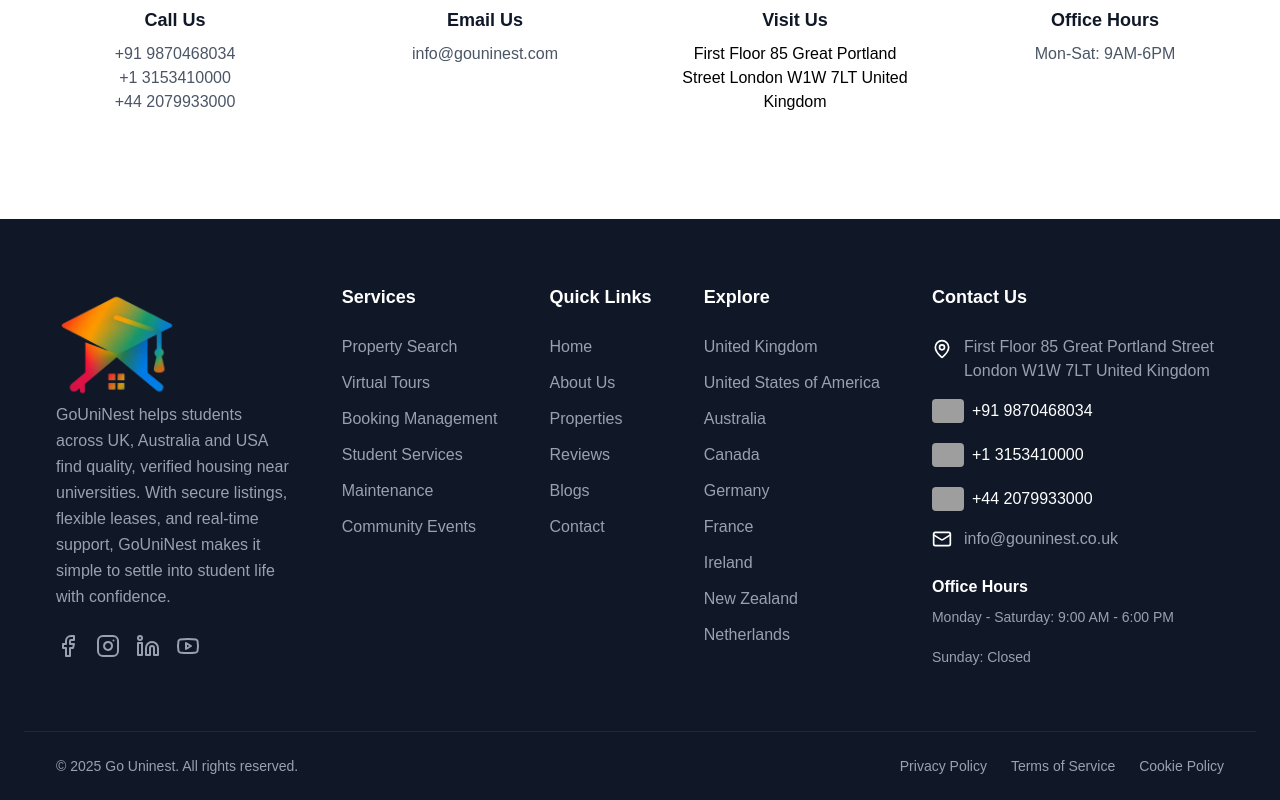
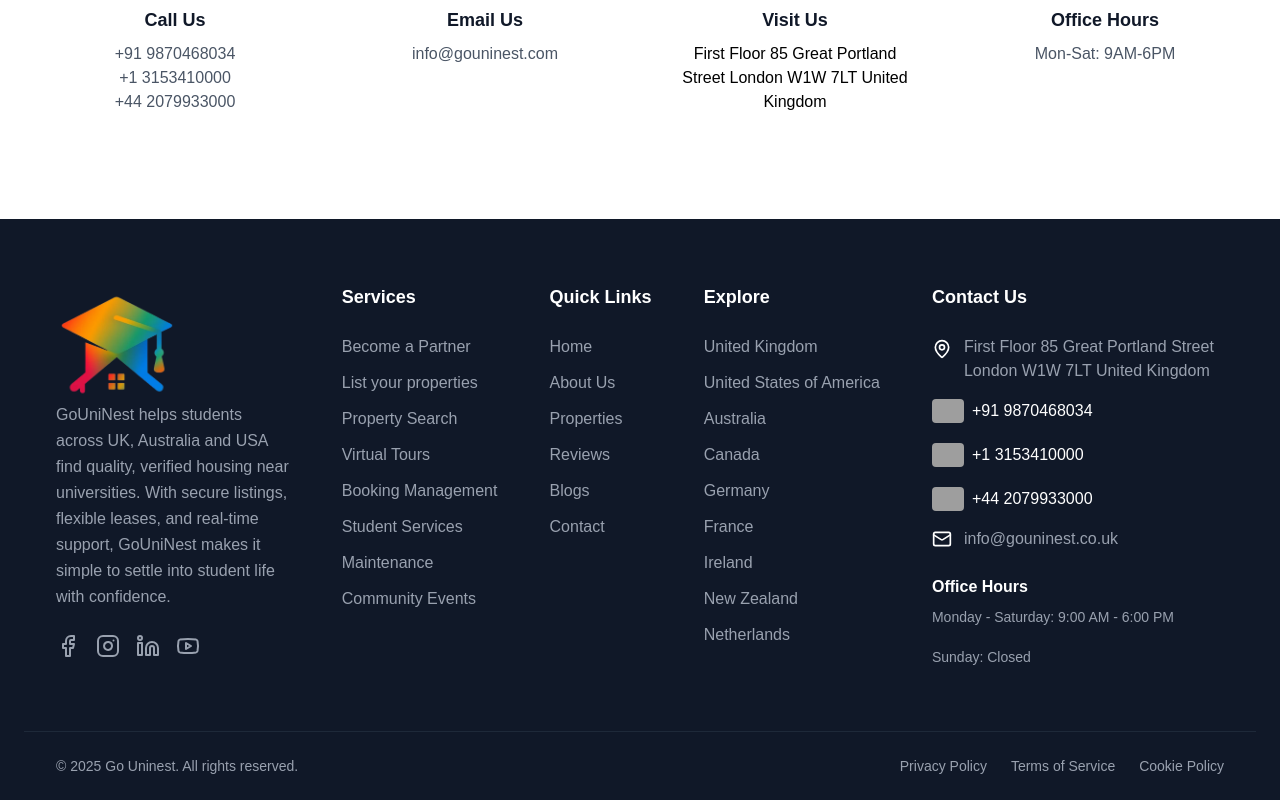
Before and after one commit to YatikenSoftwareSolution-tech/Gouninest-product-web-v1, a Next.js app: page / in a window 1280 px wide. Shown: the part 4209-5009 px from the top of the page. Built offline with nearby package versions, Linux system fonts and the light colour scheme; no server answers; grey boxes are pictures that could not be loaded.

Commit message:
updated footer

```diff
--- a/components/Footer.tsx
+++ b/components/Footer.tsx
@@ -120,6 +120,12 @@
                 Services
               </h4>
               <ul className="space-y-3">
+                <li className="text-gray-400 hover:text-electric-400 transition-colors duration-300">
+                  Become a Partner
+                </li>
+                <li className="text-gray-400 hover:text-electric-400 transition-colors duration-300">
+                  List your properties
+                </li>
                 <li className="text-gray-400 hover:text-electric-400 transition-colors duration-300">
                   Property Search
                 </li>
```
